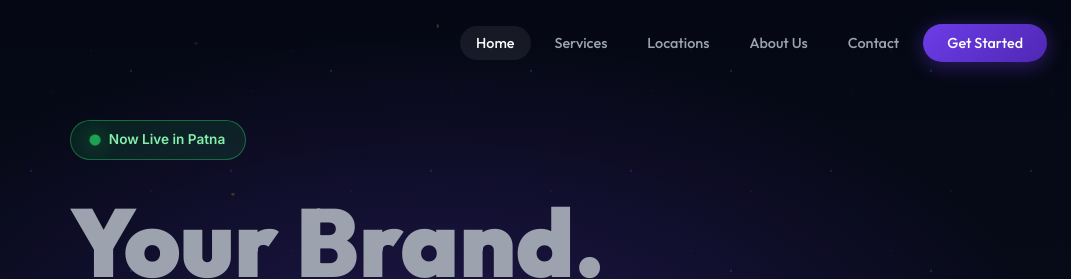
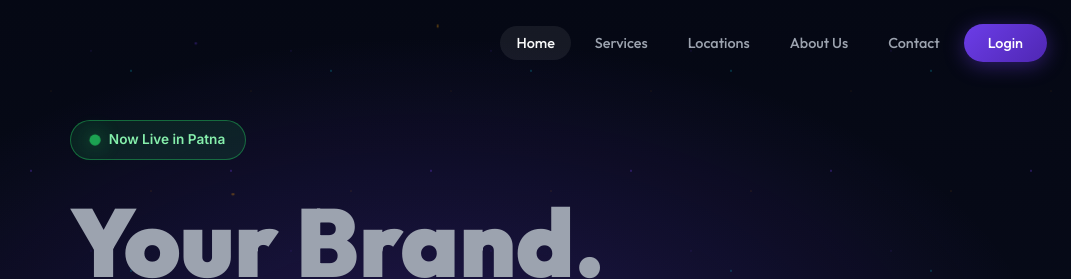
Before and after one commit to adonweofficial-arch/ADonwe, a website with bundled scripts: page ADonwe-main/index.html in a window 1280 px wide. Shown: the top 279 px of the page, 209-1280 px from the left. Built offline with nearby package versions, Linux system fonts and the light colour scheme; no server answers.

Commit message:
Replace 'Get Started' navbar button with 'Login' linking to login.html across all pages

```diff
--- a/ADonwe-main/index.html
+++ b/ADonwe-main/index.html
@@ -37,7 +37,7 @@
         <li><a href="locations.html">Locations</a></li>
         <li><a href="about.html">About Us</a></li>
         <li><a href="contact.html">Contact</a></li>
-        <li><a href="contact.html#brands" class="nav-cta">Get Started</a></li>
+        <li><a href="login.html" class="nav-cta">Login</a></li>
       </ul>
       <button class="hamburger" id="hamburger" aria-label="Toggle menu">
         <span></span><span></span><span></span>
```
Also changed, not shown: ADonwe-main/about.html (+1 -1 lines), ADonwe-main/contact.html (+1 -1 lines), ADonwe-main/locations.html (+1 -1 lines), ADonwe-main/login.html (+1 -0 lines), ADonwe-main/services.html (+1 -1 lines).
